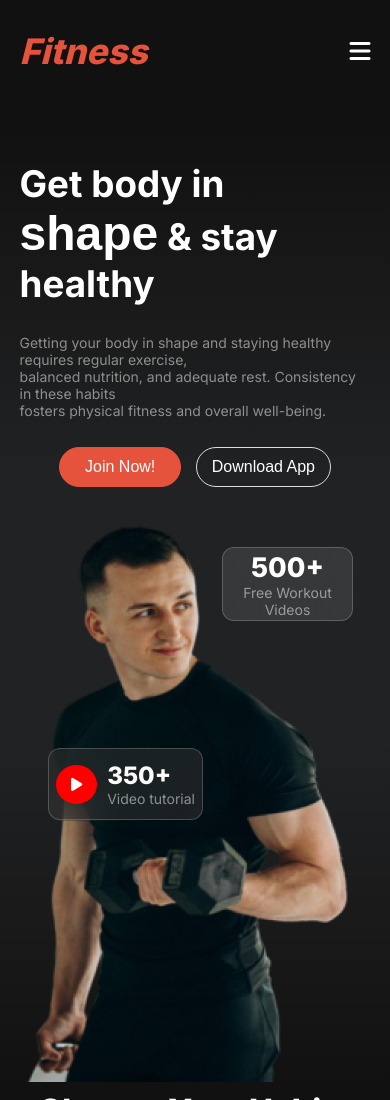
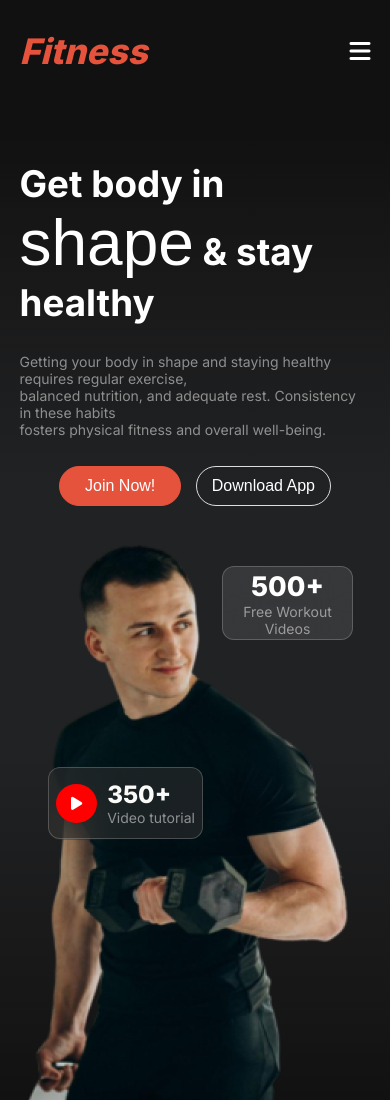
Before and after one commit to RakibHossen-Dev/assignment-2, a plain HTML site: page index.html in a window 390 px wide. Shown: the top 1100 px of the page. Drawn offline with Linux system fonts and the light colour scheme; a web font is replaced by a local one.

Commit message:
added font_Weight

```diff
--- a/style.css
+++ b/style.css
@@ -111,6 +111,7 @@ p {
 .shape {
   font-family: "Miama", sans-serif;
   font-size: 6rem;
+  font-weight: 100;
 }
 .banner-image img {
   max-width: 100%;
@@ -568,7 +569,7 @@ select {
     border: 1px solid #ddd;
   }
   .shape {
-    font-size: 3rem;
+    font-size: 4rem;
   }
   .Club {
     display: none;
```
